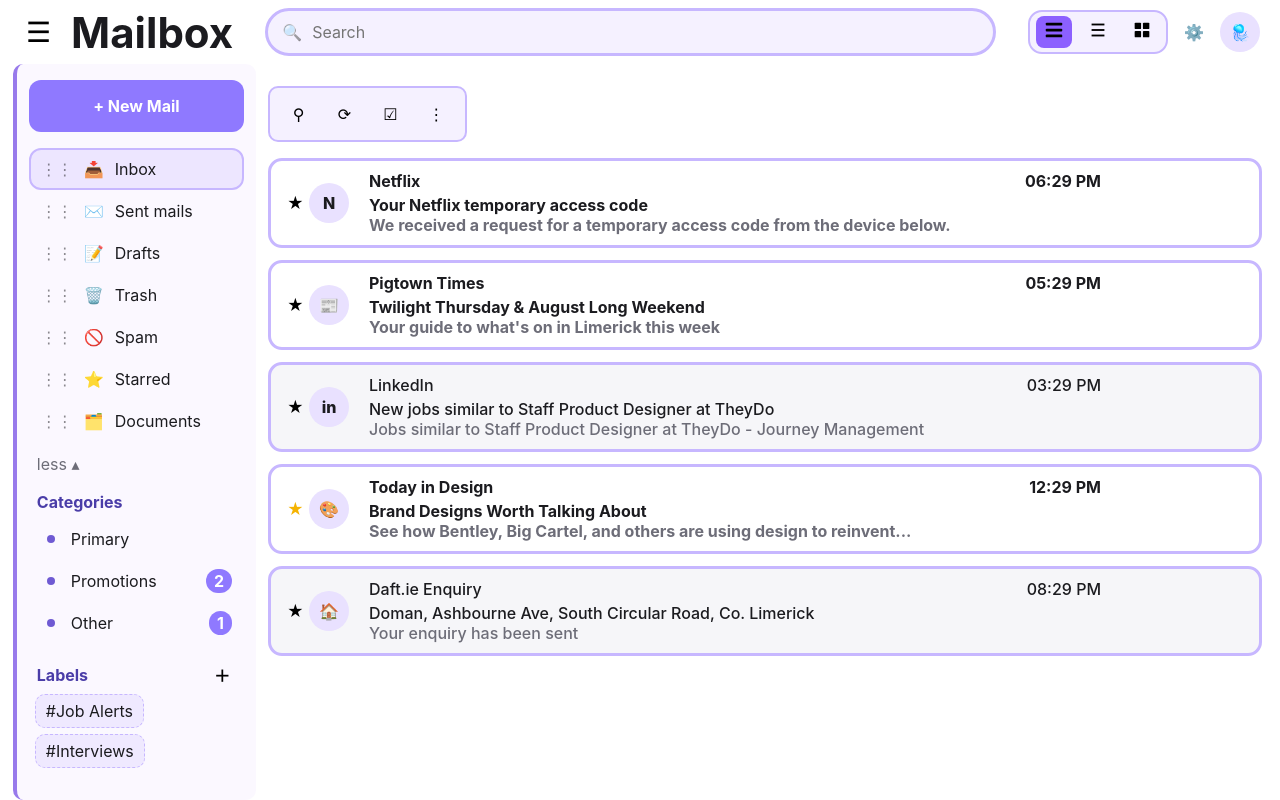
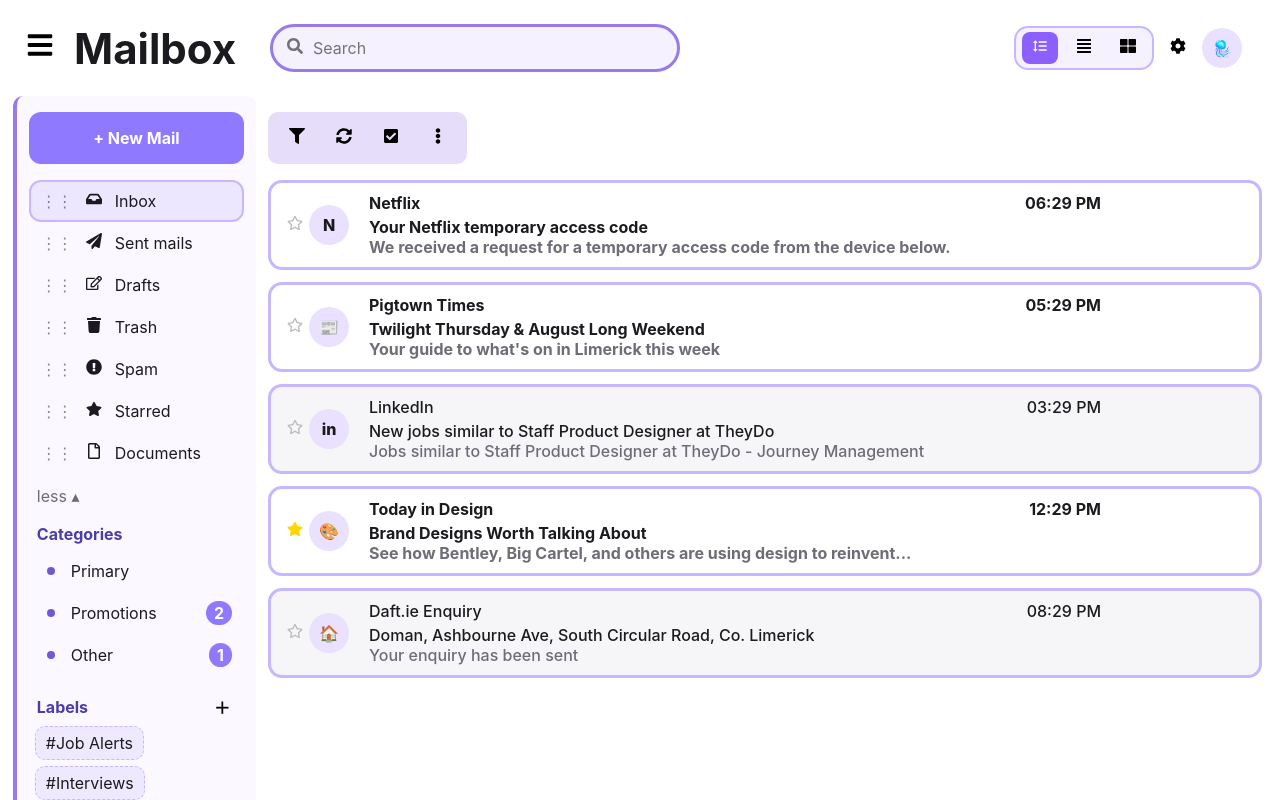
Before and after one commit to suppixie/mailbox, a React (Create React App) app: page / in a window 1280 px wide. Built offline with nearby package versions, Linux system fonts and the light colour scheme.

Commit message:
Changed icons to react-icons

```diff
--- a/package.json
+++ b/package.json
@@ -9,6 +9,7 @@
     "@testing-library/user-event": "^13.5.0",
     "react": "^19.1.1",
     "react-dom": "^19.1.1",
+    "react-icons": "^5.5.0",
     "react-scripts": "5.0.1",
     "web-vitals": "^2.1.4"
   },
--- a/src/App.css
+++ b/src/App.css
@@ -3,21 +3,53 @@
   flex-direction:column;
   height:100%;
   background-color: white;
+  overflow: hidden;
+  scrollbar-width: thin;
 }
+
 .topbar{
-  height:64px;
-  display:flex;
+  min-height:12vh;
+  display:grid;
+  grid-template-columns: 15% 60% 20%;
+  column-gap: 2.5vw;
   align-items:center;
-  justify-content:space-between;
+  /* justify-content:space-between; */
   padding:0 20px;
   /* border-bottom:2px solid var(--stroke); */
 }
-.brand{display:flex;align-items:center;gap:14px}
-.logo{font-size:42px;font-weight:700}
-.hamburger{font-size:28px}
-.search{flex:1;max-width:760px;margin:0 32px;background:#f5f1ff;border:3px solid var(--stroke);border-radius:999px;height:48px;display:flex;align-items:center;padding:0 14px;gap:8px}
-.search .icon{opacity:.6}
-.search input{border:0;background:transparent;outline:0;width:100%}
+.brand{
+  display:flex;
+  align-items:center;
+  gap:14px}
+
+.logo{
+  font-size:42px;
+  font-weight:700}
+
+.hamburger{
+  font-size:28px}
+
+.search{
+  /* flex:1; */
+  width:32vw;
+  margin:0 32px;
+  background:#f5f1ff;
+  border:3px solid #987AEB;
+  border-radius:999px;height:48px;
+  display:flex;
+  align-items:center;
+  padding:0 14px;
+  gap:8px
+}
+
+.search .icon{
+  opacity:.6}
+
+.search input{
+  border:0;
+  background:transparent;
+  outline:0;
+  width:100%}
 .right-utilities{display:flex;align-items:center;gap:10px}
 .view-toggle{display:flex;gap:8px;background:#f5f1ff;border:2px solid var(--stroke);padding:4px 6px;border-radius:14px}
 .view-toggle button{width:36px;height:32px;border-radius:8px}
@@ -29,17 +61,23 @@
   height:calc(100% - 64px)
 }
 .mail-area{
+  position: relative;
   flex:1;
-  padding:14px 18px 24px 12px;
-  overflow:auto}
+  padding:8px 18px 24px 12px;
+  overflow:auto
+}
 .toolbar{
+  position: sticky;
+  top:8px;
+  z-index:2;
   display:flex;
   width: 20%;
   gap:1vw;
   margin:8px 0 16px 0;
   border-radius:10px;
-  background:#f5f1ff;
-  border:2px solid var(--stroke)}
+  background:#987AEB40;
+  /* border:2px solid var(--stroke) */
+}
 
 .toolbar button{
   width:40px;
--- a/src/App.js
+++ b/src/App.js
@@ -4,6 +4,8 @@
 import InboxCondensed from "./components/InboxViews/InboxCondensed.jsx";
 import InboxGrid from "./components/InboxViews/InboxGrid.jsx";
 import NewMailModal from "./components/Popups/NewMailModal.js";
+import { FaFilter, FaCheckSquare, FaSyncAlt, FaEllipsisV, FaCog , FaBars,FaSearch, FaThLarge, FaAlignJustify  } from "react-icons/fa";
+import { MdFormatLineSpacing } from "react-icons/md";
 import { initialFolders, initialEmails, defaultLabels } from "./Data/EmailData.js";
 import "./App.css";
 
@@ -97,22 +99,21 @@
         title="Comfortable list"
         onClick={() => setView("comfortable")}
       >
-        {/* list with avatars */}
-        <svg width="22" height="22" viewBox="0 0 24 24"><rect x="3" y="4" width="18" height="3" rx="1"/><rect x="3" y="10.5" width="18" height="3" rx="1"/><rect x="3" y="17" width="18" height="3" rx="1"/></svg>
+        {React.createElement(MdFormatLineSpacing )}
       </button>
       <button
         className={view === "condensed" ? "active" : ""}
         title="Condensed list"
         onClick={() => setView("condensed")}
       >
-        <svg width="22" height="22" viewBox="0 0 24 24"><rect x="5" y="5" width="14" height="2"/><rect x="5" y="11" width="14" height="2"/><rect x="5" y="17" width="14" height="2"/></svg>
+        {React.createElement(FaAlignJustify)}
       </button>
       <button
         className={view === "grid" ? "active" : ""}
         title="Grid cards"
         onClick={() => setView("grid")}
       >
-        <svg width="22" height="22" viewBox="0 0 24 24"><rect x="4" y="4" width="7" height="7" rx="1"/><rect x="13" y="4" width="7" height="7" rx="1"/><rect x="4" y="13" width="7" height="7" rx="1"/><rect x="13" y="13" width="7" height="7" rx="1"/></svg>
+        {React.createElement(FaThLarge)}
       </button>
     </div>
   );
@@ -139,16 +140,16 @@
     <div className="app-frame">
       <header className="topbar">
         <div className="brand">
-          <button className="hamburger" aria-label="menu">☰</button>
+          <button className="hamburger" aria-label="menu">{React.createElement(FaBars)}</button>
           <span className="logo">Mailbox</span>
         </div>
         <div className="search">
-          <span className="icon">🔍</span>
+          <span className="icon">{React.createElement(FaSearch)}</span>
           <input placeholder="Search" />
         </div>
         <div className="right-utilities">
           <ViewSwitcher />
-          <button className="gear" title="Settings">⚙️</button>
+          <button className="gear" title="Settings">{React.createElement(FaCog)}</button>
           <button className="avatar" title="Account">🪼</button>
         </div>
       </header>
@@ -167,10 +168,10 @@
 
         <main className="mail-area">
           <div className="toolbar">
-            <button title="Filter">⚲</button>
-            <button title="Refresh">⟳</button>
-            <button title="Select">☑</button>
-            <button title="More">⋮</button>
+            <button title="Filter">{React.createElement(FaFilter)}</button>
+            <button title="Refresh">{React.createElement(FaSyncAlt)}</button>
+            <button title="Select">{React.createElement(FaCheckSquare)}</button>
+            <button title="More">{React.createElement(FaEllipsisV)}</button>
           </div>
           <ListByView />
         </main>
--- a/src/Data/EmailData.js
+++ b/src/Data/EmailData.js
@@ -1,14 +1,27 @@
+import React from "react";
+import {
+  FaInbox,
+  FaStar,
+  FaTrash,
+  FaPaperPlane,
+  FaRegEdit,
+  FaTag,
+  FaRegFile,
+  FaExclamationCircle
+
+} from "react-icons/fa";
+
 export const initialFolders = [
-  { id: "inbox", name: "Inbox", icon: "📥" },
-  { id: "sent", name: "Sent mails", icon: "✉️" },
-  { id: "drafts", name: "Drafts", icon: "📝" },
-  { id: "trash", name: "Trash", icon: "🗑️" },
-  { id: "spam", name: "Spam", icon: "🚫" },
-  { id: "starred", name: "Starred", icon: "⭐" },
-  { id: "documents", name: "Documents", icon: "🗂️" },
-  { id: "primary", name: "Primary", icon: "•", isCategory: true },
-  { id: "promotions", name: "Promotions", icon: "•", isCategory: true },
-  { id: "other", name: "Other", icon: "•", isCategory: true },
+  { id: "inbox", name: "Inbox", icon: FaInbox },
+  { id: "sent", name: "Sent mails", icon: FaPaperPlane },
+  { id: "drafts", name: "Drafts", icon: FaRegEdit },
+  { id: "trash", name: "Trash", icon: FaTrash },
+  { id: "spam", name: "Spam", icon: FaExclamationCircle },
+  { id: "starred", name: "Starred", icon: FaStar },
+  { id: "documents", name: "Documents", icon: FaRegFile },
+  { id: "primary", name: "Primary", icon: FaTag, isCategory: true },
+  { id: "promotions", name: "Promotions", icon: FaTag, isCategory: true },
+  { id: "other", name: "Other", icon: FaTag, isCategory: true },
 ];
 
 const now = Date.now();
--- a/src/components/InboxViews/InboxComfortable.jsx
+++ b/src/components/InboxViews/InboxComfortable.jsx
@@ -1,5 +1,6 @@
 import React, { useState } from "react";
 import "./InboxComfortable.css";
+import { FaStar, FaRegStar } from "react-icons/fa";
 import DeletePopup from "../Popups/DeletePopup.js";
 import LabelPopup from "../Popups/LabelPopup.js";
 
@@ -34,8 +35,8 @@
               e.stopPropagation();
               onToggleStar(m.id);
             }}
-            title="Star"
-          >★</button>
+            title="Star" style={{color: m.starred ? "#FFD600" : "#bbb", }}
+                          >{m.starred ? React.createElement(FaStar) : React.createElement(FaRegStar)}</button>
 
           <div className="avatar">{m.avatar}</div>
           <div className="main">
--- a/src/components/InboxViews/InboxCondensed.jsx
+++ b/src/components/InboxViews/InboxCondensed.jsx
@@ -1,4 +1,5 @@
 import React from "react";
+import { FaStar, FaRegStar } from "react-icons/fa";
 import "./InboxCondensed.css";
 
 export default function InboxCondensed({ emails, onOpenEmail, onToggleStar, onDeleteEmail, onMarkRead, labelEmail, onDragStartEmail }) {
@@ -10,7 +11,8 @@
             className={`star ${m.starred ? "on" : ""}`}
             title="Star"
             onClick={(e) => { e.stopPropagation(); onToggleStar(m.id); }}
-          >★</button>
+            style={{color: m.starred ? "#FFD600" : "#bbb", }}
+                          >{m.starred ? React.createElement(FaStar) : React.createElement(FaRegStar)}</button>
           <div className="from">{m.from}</div>
           <div className="subject">{m.subject}</div>
           <div className="time">{new Date(m.timestamp).toLocaleTimeString([], { hour: "2-digit", minute: "2-digit" })}</div>
--- a/src/components/InboxViews/InboxGrid.jsx
+++ b/src/components/InboxViews/InboxGrid.jsx
@@ -1,4 +1,5 @@
 import React from "react";
+import { FaStar, FaRegStar } from "react-icons/fa";
 import "./InboxGrid.css";
 
 export default function InboxGrid({ emails, onOpenEmail, onToggleStar, onDragStartEmail }) {
@@ -11,7 +12,8 @@
               className={`star ${m.starred ? "on" : ""}`}
               title="Star"
               onClick={(e) => { e.stopPropagation(); onToggleStar(m.id); }}
-            >★</button>
+              style={{color: m.starred ? "#FFD600" : "#bbb", }}
+              >{m.starred ? React.createElement(FaStar) : React.createElement(FaRegStar)}</button>
             <div className="time">{new Date(m.timestamp).toLocaleTimeString([], { hour: "2-digit", minute: "2-digit" })}</div>
           </div>
           <div className="avatar">{m.avatar}</div>
--- a/src/components/Sidebar/Sidebar.css
+++ b/src/components/Sidebar/Sidebar.css
@@ -1,4 +1,5 @@
 .sidebar{
+  position: sticky;
   background:#cea6ff15;
   /* border-right:2px solid var(--stroke); */
   padding:16px 12px 24px 12px;
--- a/src/components/Sidebar/Sidebar.js
+++ b/src/components/Sidebar/Sidebar.js
@@ -56,7 +56,7 @@
             onClick={() => onSelectFolder(f.id)}
           >
             <span className="drag-handle">⋮⋮</span>
-            <span className="icon" aria-hidden>{f.icon}</span>
+            <span className="icon" aria-hidden>{React.createElement(f.icon)}</span>
             <span className="name">{f.name}</span>
             {/* {!f.isCategory && f.id === "drafts" ? <span className="count">3</span> : null} */}
           </li>
```
Also changed, not shown: 1 other file (tests, documents, lock files or other folders).
